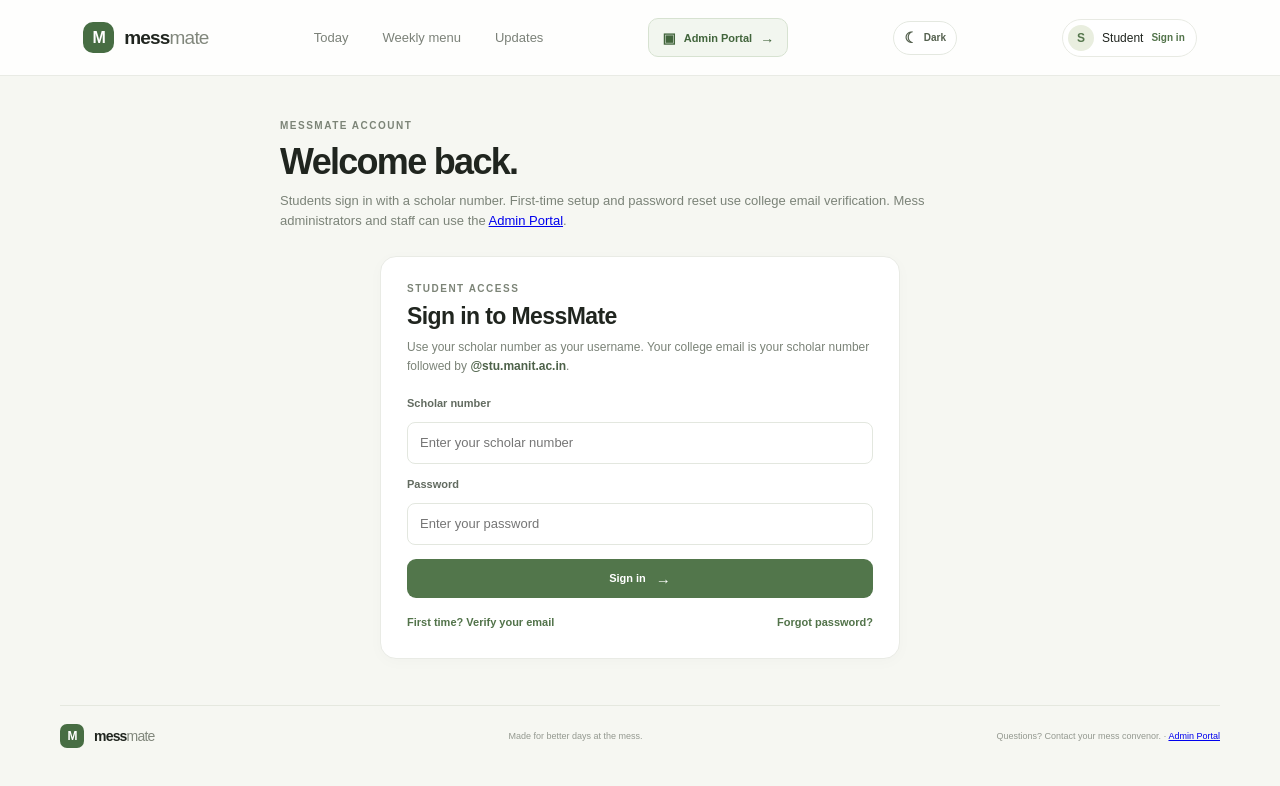
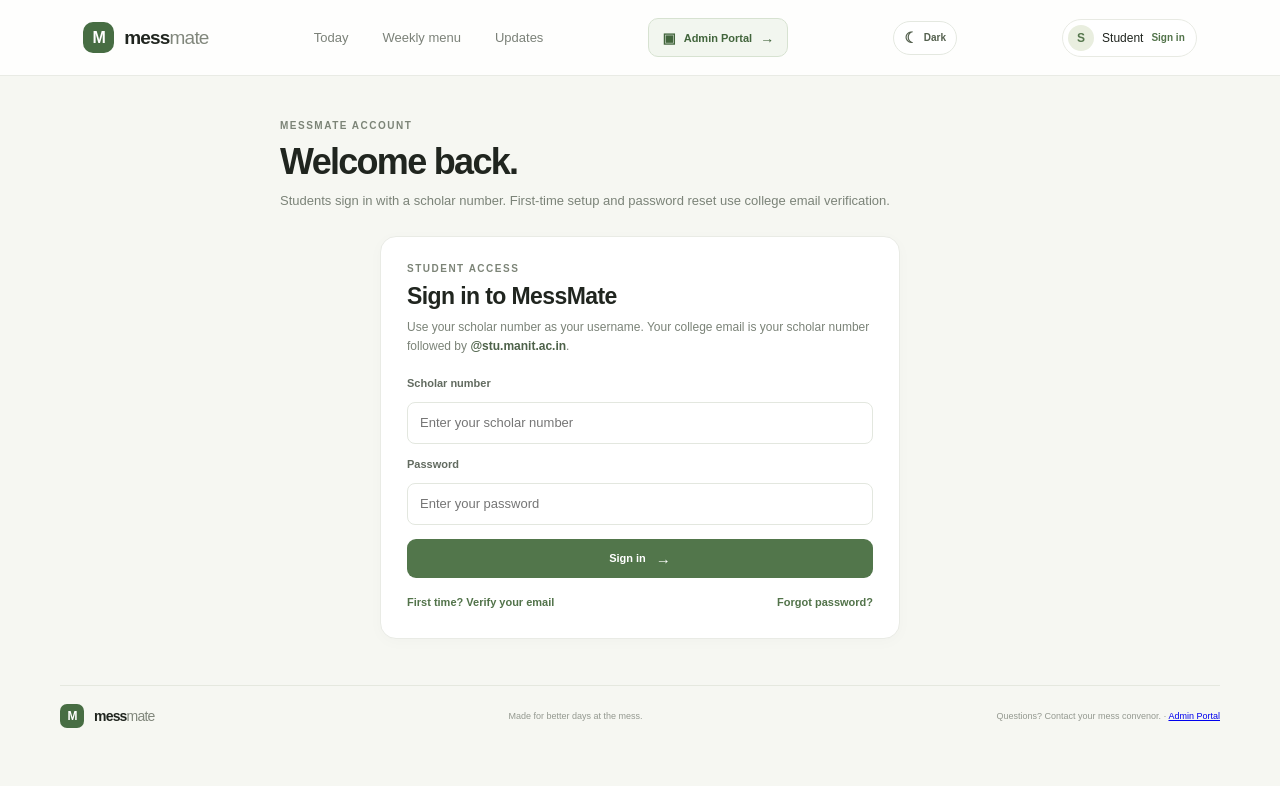
Before and after one commit to quizwallah/messmate, a Next.js app: page /login in a window 1280 px wide. Shown: the top 786 px of the page. Built offline with nearby package versions, Linux system fonts and the light colour scheme; no server answers.

Commit message:
Remove admin link from student login copy

```diff
--- a/app/login/page.tsx
+++ b/app/login/page.tsx
@@ -4,7 +4,7 @@ import LoginForm from "../components/login-form";
 
 export default function LoginPage() {
   return <SiteShell><main className="page-main login-page-main">
-    <section className="page-heading"><p className="eyebrow">MESSMATE ACCOUNT</p><h1>Welcome back.</h1><p>Students sign in with a scholar number. First-time setup and password reset use college email verification. Mess administrators and staff can use the <a href="/staff/login">Admin Portal</a>.</p></section>
+    <section className="page-heading"><p className="eyebrow">MESSMATE ACCOUNT</p><h1>Welcome back.</h1><p>Students sign in with a scholar number. First-time setup and password reset use college email verification.</p></section>
     <Suspense fallback={<section className="login-card panel"><p>Loading sign-in…</p></section>}><LoginForm /></Suspense>
   </main></SiteShell>;
 }
```
